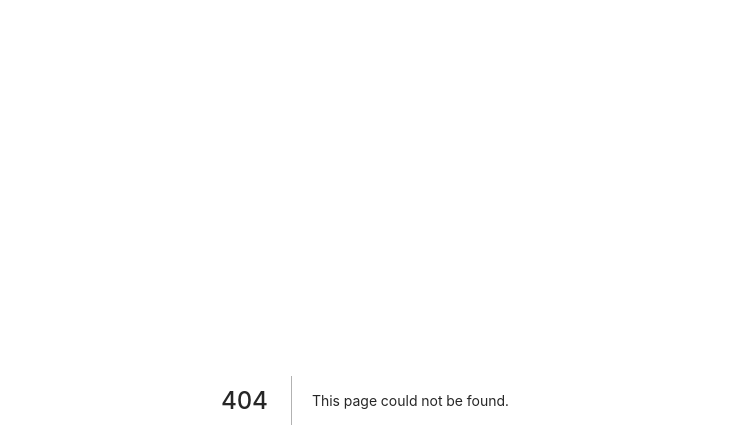
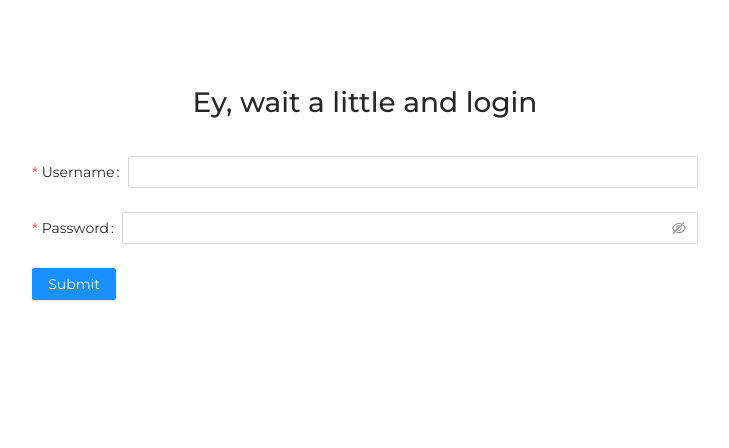
Before and after one commit to RobertoLlopis/EYSA-display-root, a Next.js app: page /login in a window 1280 px wide. Before the commit this address had no page. Shown: the top 448 px of the page, without its empty margins (275-1004 px from the left). Built offline with nearby package versions, Linux system fonts and the light colour scheme.

Commit message:
Authentication

```diff
--- /dev/null
+++ b/context/AuthContext.ts
@@ -0,0 +1,12 @@
+import React, { useContext } from "react";
+
+//Auth Context
+export const AuthContext = React.createContext({
+  user: null,
+  setUser: (user) => user,
+});
+
+//Use Auth Context
+export function useAuthContext() {
+  return useContext(AuthContext);
+}
--- a/package.json
+++ b/package.json
@@ -12,7 +12,6 @@
     "@apollo/client": "^3.3.11",
     "@eysa/films": "1.0.0",
     "@graphql-tools/schema": "^7.1.3",
-    "@nexus/schema": "^0.20.1",
     "antd": "^4.13.0",
     "apollo-server-micro": "^2.21.0",
     "graphql": "^15.5.0",
--- a/pages/_app.tsx
+++ b/pages/_app.tsx
@@ -1,18 +1,27 @@
+import Head from "next/head";
+import { useState } from "react";
 import { ApolloProvider } from "@apollo/client";
-import Head from "next/head";
-import { useApollo } from "src/apollo";
+import { useApollo } from "apollo/apollo";
+import { AuthContext } from "../context/AuthContext";
 import "../styles/globals.scss";
 
 function MyApp({ Component, pageProps }) {
   const client = useApollo(pageProps.initialApolloState);
-
+  const [user, setUser] = useState(null);
   return (
     <ApolloProvider client={client}>
-      <Head>
-        <title>Air Company Catalog</title>
-        <link rel="icon" href="/favicon.ico" />
-      </Head>
-      <Component {...pageProps} />
+      <AuthContext.Provider
+        value={{
+          user,
+          setUser,
+        }}
+      >
+        <Head>
+          <title>Air Company Catalog</title>
+          <link rel="icon" href="/favicon.ico" />
+        </Head>
+        <Component {...pageProps} />
+      </AuthContext.Provider>
     </ApolloProvider>
   );
 }
--- /dev/null
+++ b/pages/login/Login.module.scss
@@ -0,0 +1,13 @@
+@import "../../styles/partials/mixings";
+.container {
+  @include flex(center, center, column);
+  width: 65vw;
+  margin: 0 auto;
+  margin-top: 5rem;
+  h1 {
+    margin-bottom: 2rem;
+  }
+  form {
+    width: 80%;
+  }
+}
--- /dev/null
+++ b/pages/login/index.tsx
@@ -0,0 +1,43 @@
+import { useRouter } from "next/router";
+import { Form, Input, Button } from "antd";
+import { useAuthContext } from "../../context/AuthContext";
+import styles from "./Login.module.scss";
+const Login = () => {
+  const router = useRouter();
+  const { setUser } = useAuthContext();
+  const onFinish = ({ username }) => {
+    setUser(username);
+    router.back();
+  };
+
+  return (
+    <div className={styles.container}>
+      <h1>Ey, wait a little and login</h1>
+      <Form onFinish={onFinish}>
+        <Form.Item
+          label="Username"
+          name="username"
+          rules={[{ required: true, message: "Please input your username!" }]}
+        >
+          <Input />
+        </Form.Item>
+
+        <Form.Item
+          label="Password"
+          name="password"
+          rules={[{ required: true, message: "Please input your password!" }]}
+        >
+          <Input.Password />
+        </Form.Item>
+
+        <Form.Item>
+          <Button type="primary" htmlType="submit">
+            Submit
+          </Button>
+        </Form.Item>
+      </Form>
+    </div>
+  );
+};
+
+export default Login;
--- a/utils/routes.ts
+++ b/utils/routes.ts
@@ -2,4 +2,5 @@ export const ROUTES = {
   HOME: "/",
   FILMS: "/films",
   FILM_DETAIL: "/films/[id]",
+  LOGIN: "/login",
 };
```
Also changed, not shown: components/Header/Header.tsx (+9 -1 lines), pages/films/[id].tsx (+12 -3 lines), pages/films/index.tsx (+11 -2 lines), pages/index.tsx (+10 -1 lines), apollo/apollo.ts (renamed from src/apollo.ts).
